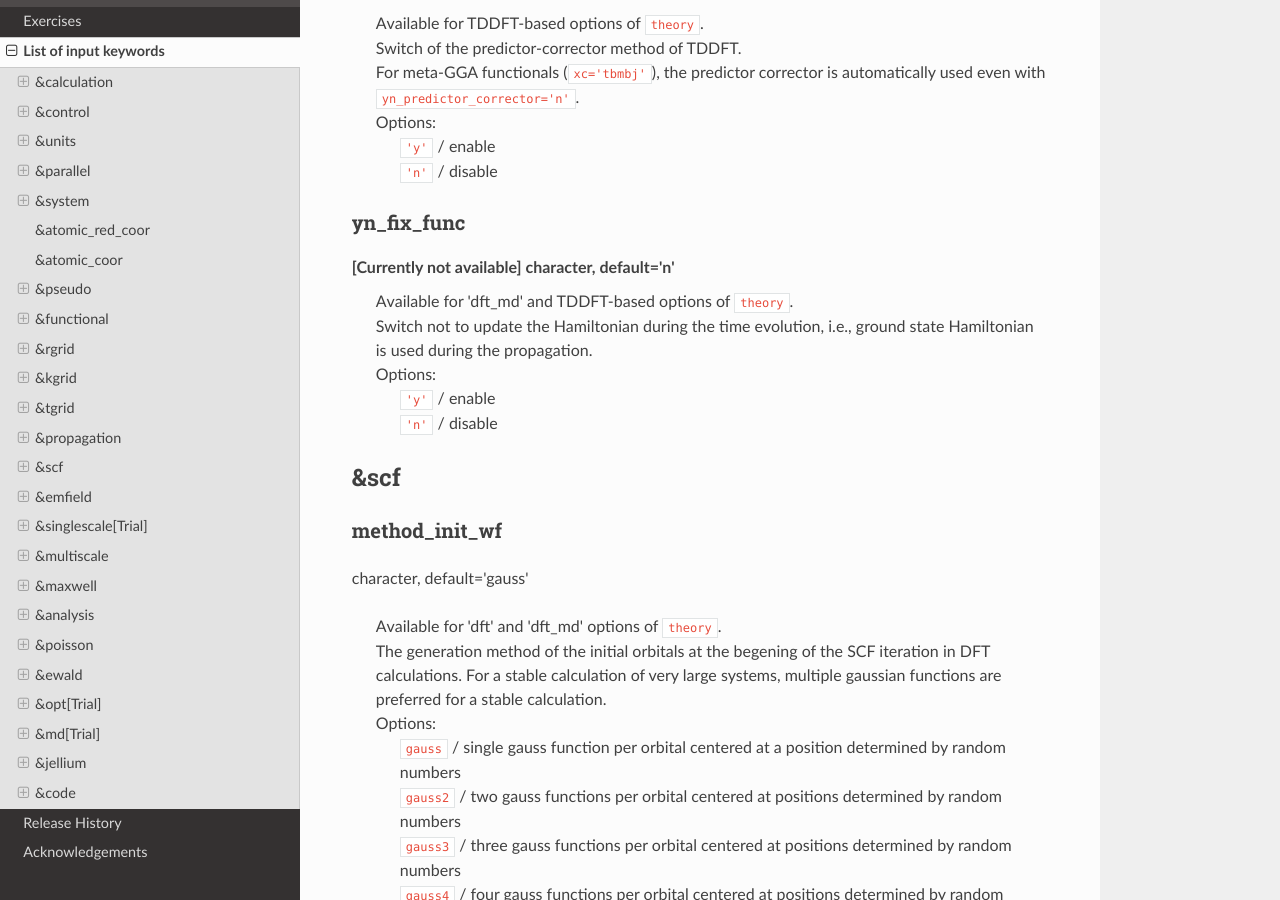
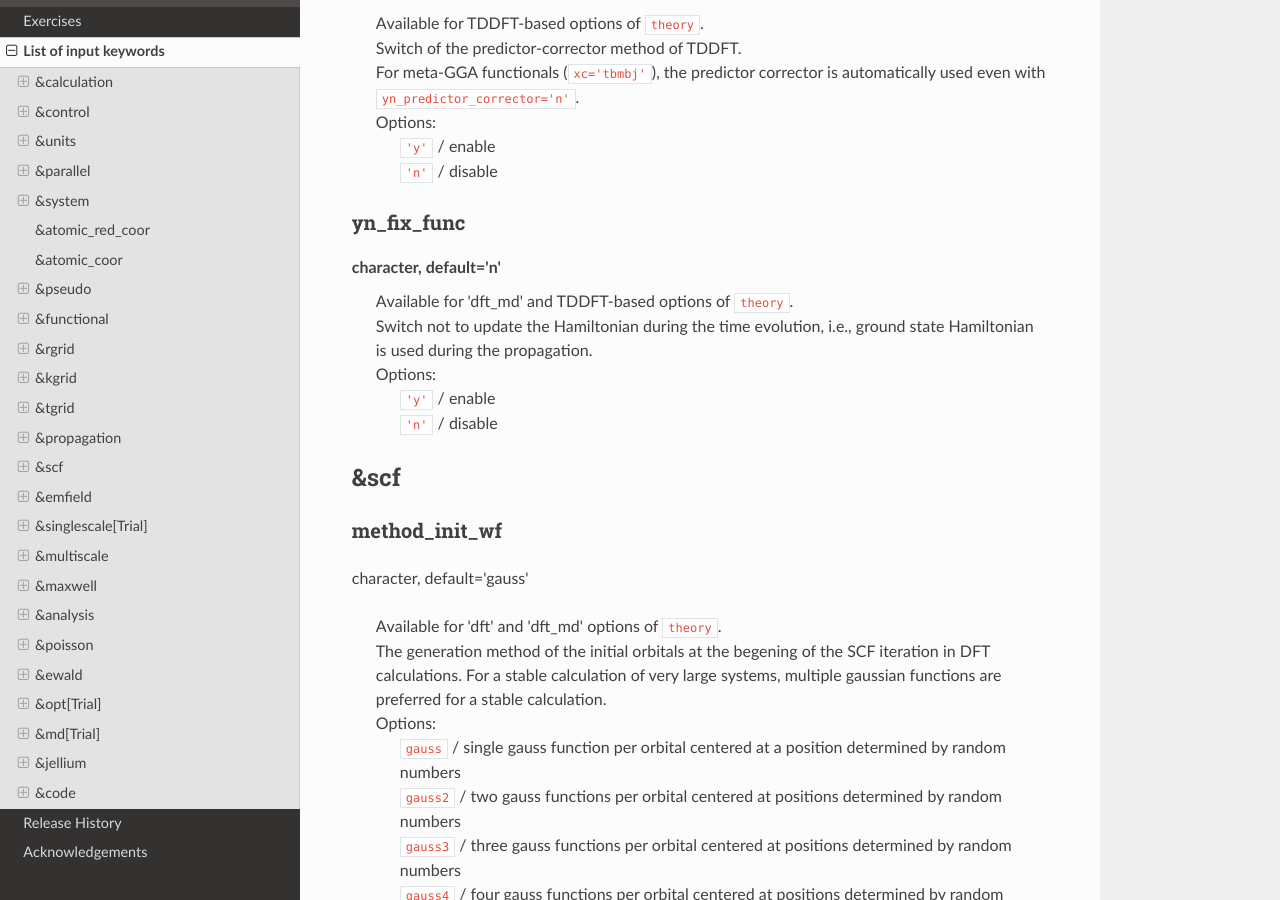
Before and after one commit to SALMON-TDDFT/SALMON-DOCS, a Sphinx documentation site: the page built from source/input_keyword_list.rst, in a window 1280 px wide and 900 px high, scrolled down 18121 px. Built offline with Sphinx 7.4.7 and the Read the Docs theme 2.0.0, drawn with Linux system fonts in a browser that asks for light colours; formulas are drawn with MathJax 3.

Commit message:
Update input_keyword_list.rst

```diff
--- a/source/input_keyword_list.rst
+++ b/source/input_keyword_list.rst
@@ -904,7 +904,7 @@ character, default='n'
 yn_fix_func
 ^^^^^^^^^^^
 
-[Currently not available] character, default='n'
+character, default='n'
    | Available for 'dft_md' and TDDFT-based options of ``theory``.
    | Switch not to update the Hamiltonian during the time evolution, i.e., ground state Hamiltonian is used during the propagation.
    | Options:
```
